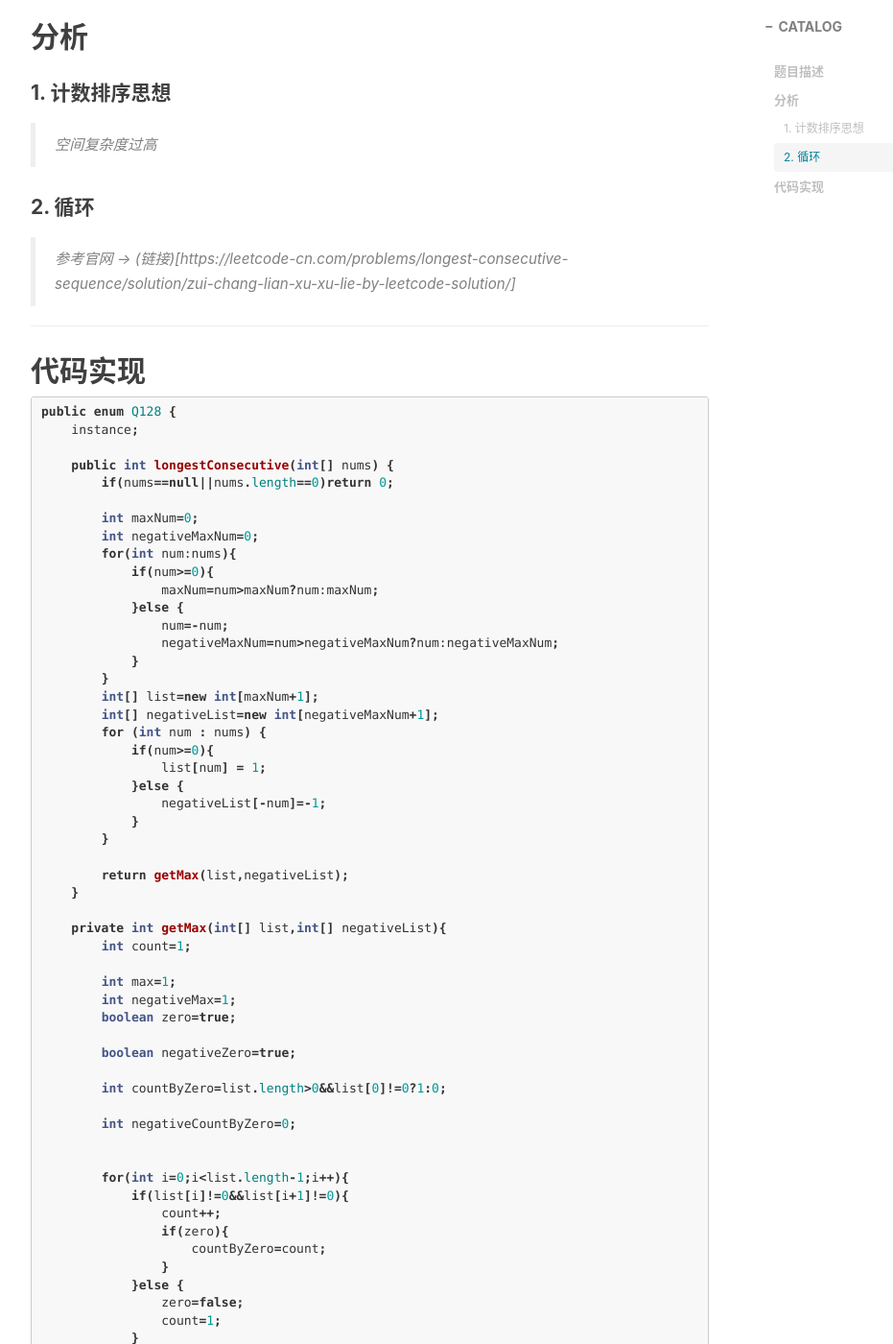
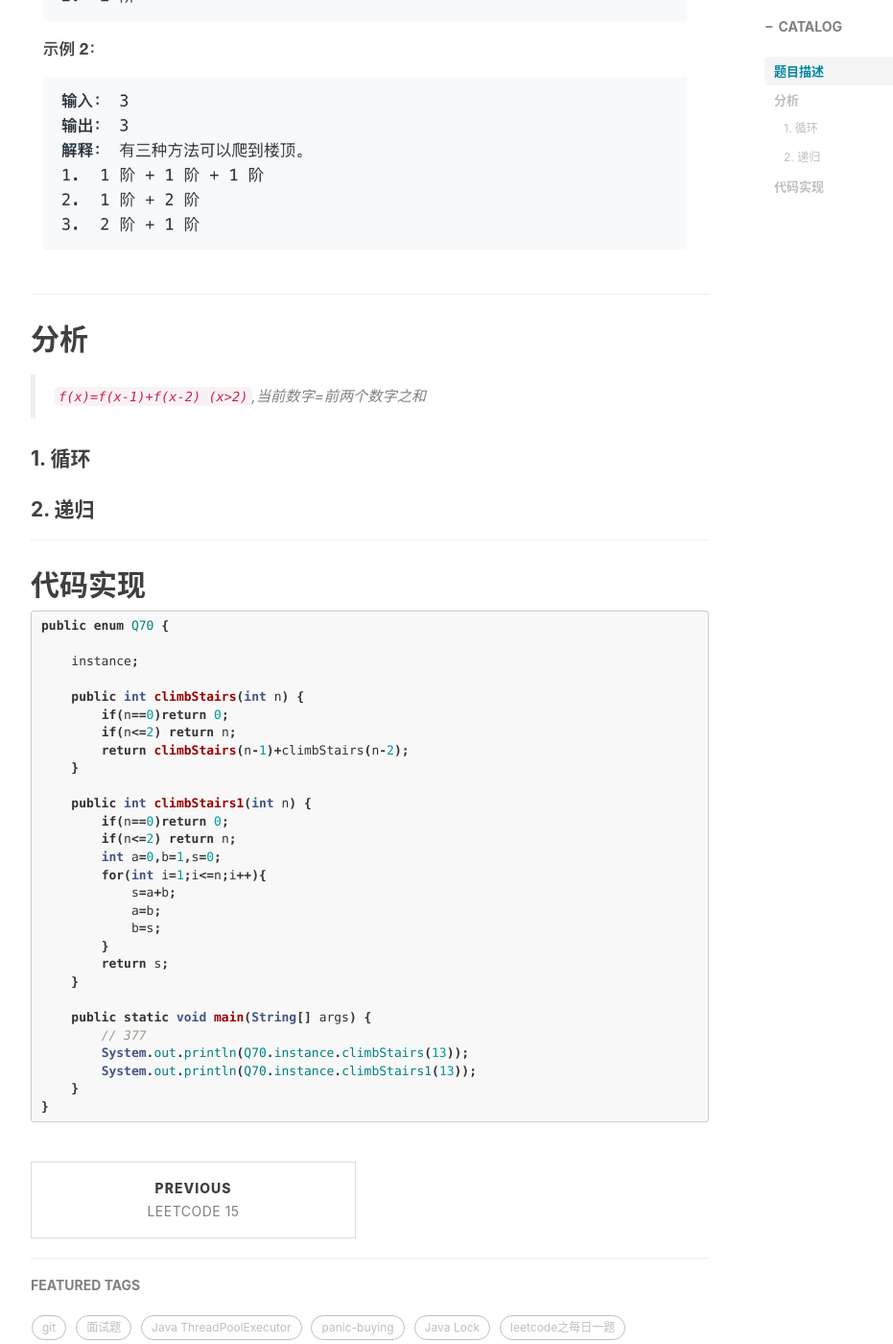
Before and after one commit to whvixd/qilixiang.github.io, a Jekyll site: the page built from _posts/2020-06-13-leetcode-70.md, in a window 1280 px wide and 1400 px high, scrolled down 1011 px. Shown: the whole window at 96% size, without its empty margins (233-1164 px from the left). Built offline with Jekyll 4.4.1, drawn with Linux system fonts in a browser that asks for light colours; nearby versions of some CDN libraries; comment, search, counter and statistics services are not loaded; some of the changed text lies outside the part shown.

Commit message:
leetcode-70

````diff
--- a/_posts/2020-06-13-leetcode-70.md
+++ b/_posts/2020-06-13-leetcode-70.md
@@ -1,8 +1,8 @@
 ---
 layout:     post
-title:      leetcode 128
-subtitle:   最长连续序列
-date:       2020-06-06
+title:      leetcode 70
+subtitle:   爬楼梯
+date:       2020-06-13
 author:     Static
 header-img:
 catalog: true
@@ -11,155 +11,55 @@ tags:
 
 ---
 
-> 题目链接:[https://leetcode-cn.com/problems/longest-consecutive-sequence/](https://leetcode-cn.com/problems/longest-consecutive-sequence/)
+> 题目链接:[https://leetcode-cn.com/problems/climbing-stairs/](https://leetcode-cn.com/problems/climbing-stairs/)
 
 ## 题目描述
 
 <html>
-    <img src="/img/leetcode/leetcode-128.jpg" width="700" height="700" />
+    <img src="/img/leetcode/leetcode-70.jpg" width="700" height="700" />
 </html>
 
 ---
 
 ## 分析
 
-#### 1. 计数排序思想
+> `f(x)=f(x-1)+f(x-2) (x>2)`,当前数字=前两个数字之和
 
-> 空间复杂度过高
+#### 1. 循环
 
-#### 2. 循环
-
-> 参考官网 -> (链接)[https://leetcode-cn.com/problems/longest-consecutive-sequence/solution/zui-chang-lian-xu-xu-lie-by-leetcode-solution/]
+#### 2. 递归
 
 ---
 
 ## 代码实现
 
 ```java
-public enum Q128 {
+public enum Q70 {
+
     instance;
 
-    public int longestConsecutive(int[] nums) {
-        if(nums==null||nums.length==0)return 0;
-
-        int maxNum=0;
-        int negativeMaxNum=0;
-        for(int num:nums){
-            if(num>=0){
-                maxNum=num>maxNum?num:maxNum;
-            }else {
-                num=-num;
-                negativeMaxNum=num>negativeMaxNum?num:negativeMaxNum;
-            }
-        }
-        int[] list=new int[maxNum+1];
-        int[] negativeList=new int[negativeMaxNum+1];
-        for (int num : nums) {
-            if(num>=0){
-                list[num] = 1;
-            }else {
-                negativeList[-num]=-1;
-            }
-        }
-
-        return getMax(list,negativeList);
+    public int climbStairs(int n) {
+        if(n==0)return 0;
+        if(n<=2) return n;
+        return climbStairs(n-1)+climbStairs(n-2);
     }
 
-    private int getMax(int[] list,int[] negativeList){
-        int count=1;
-
-        int max=1;
-        int negativeMax=1;
-        boolean zero=true;
-
-        boolean negativeZero=true;
-
-        int countByZero=list.length>0&&list[0]!=0?1:0;
-
-        int negativeCountByZero=0;
-
-
-        for(int i=0;i<list.length-1;i++){
-            if(list[i]!=0&&list[i+1]!=0){
-                count++;
-                if(zero){
-                    countByZero=count;
-                }
-            }else {
-                zero=false;
-                count=1;
-            }
-            max=max<count?count:max;
+    public int climbStairs1(int n) {
+        if(n==0)return 0;
+        if(n<=2) return n;
+        int a=0,b=1,s=0;
+        for(int i=1;i<=n;i++){
+            s=a+b;
+            a=b;
+            b=s;
         }
-
-        count=1;
-        for(int i=0;i<negativeList.length-1;i++){
-            negativeCountByZero=1;
-            if(negativeList[i]!=0&&negativeList[i+1]!=0){
-                count++;
-                if(negativeZero){
-                    negativeCountByZero=count;
-                }
-            }else if(i>0){
-                negativeZero=false;
-                count=1;
-            }
-            negativeMax=negativeMax<count?count:negativeMax;
-        }
-        max=countByZero+negativeCountByZero>max?countByZero+negativeCountByZero:max;
-        max=max>negativeMax?max:negativeMax;
-        return max;
+        return s;
     }
 
-    public int longestConsecutive1(int[] nums) {
-        Set<Integer> num_set = new HashSet<>();
-        for (int num : nums) {
-            num_set.add(num);
-        }
-
-        int longestStreak = 0;
-
-        for (int num : num_set) {
-            if (!num_set.contains(num - 1)) {
-                int currentNum = num;
-                int currentStreak = 1;
-
-                while (num_set.contains(currentNum + 1)) {
-                    currentNum += 1;
-                    currentStreak += 1;
-                }
-
-                longestStreak = Math.max(longestStreak, currentStreak);
-            }
-        }
-
-        return longestStreak;
-    }
-
-
     public static void main(String[] args) {
-        // assert 4
-        System.out.println(Q128.instance.longestConsecutive(new int[]{100, 4, 200, 1, 3, 2}));
-        // assert 3
-        System.out.println(Q128.instance.longestConsecutive(new int[]{-1,0,1}));
-        // assert 3
-        System.out.println(Q128.instance.longestConsecutive(new int[]{99,100,101}));
-
-        // assert 5
-        System.out.println(Q128.instance.longestConsecutive(new int[]{-1,0,1,4,5,6,7,8}));
-
-
-        // assert 6
-        System.out.println(Q128.instance.longestConsecutive(new int[]{-1,0,1,4,5,6,7,8,-3,-4,-5,-6,-7,-8}));
-        // assert 10
-        System.out.println(Q128.instance.longestConsecutive(new int[]{-1,0,1,4,5,6,7,8,-3,-4,-5,-6,-7,-8,-2}));
-
-        // assert 3
-        System.out.println(Q128.instance.longestConsecutive(new int[]{1,2,3,5,-1}));
-
-        // assert 2
-        System.out.println(Q128.instance.longestConsecutive(new int[]{0,-1}));
-        System.out.println(Q128.instance.longestConsecutive1(new int[]{0,-1}));
+        // 377
+        System.out.println(Q70.instance.climbStairs(13));
+        System.out.println(Q70.instance.climbStairs1(13));
     }
 }
 ```
````
